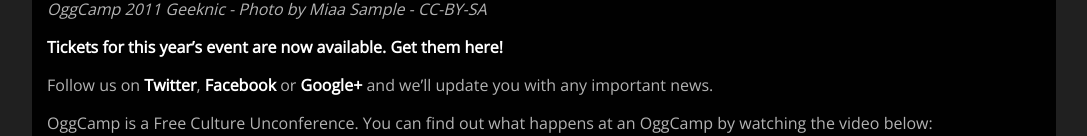
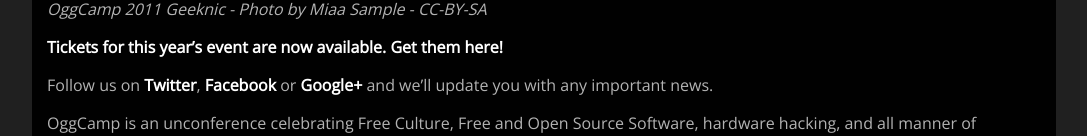
Before and after one commit to thearduinoguy/oggcamp.github.io, a Jekyll site: the page built from index.md, in a window 1280 px wide. Shown: the part 891-1027 px from the top of the page, without its empty margins (96-1183 px from the left). Built offline with Jekyll 4.4.1, drawn with Linux system fonts in a browser that asks for light colours; some of the changed text lies outside the part shown.

Commit message:
Amended "free culture" usage.

```diff
--- a/index.md
+++ b/index.md
@@ -13,6 +13,6 @@ title: OggCamp 17
 Follow us on [Twitter](https://twitter.com/OggCamp),
 [Facebook](https://www.facebook.com/OggCamp) or [Google+](https://plus.google.com/114120215314425775951) and we'll update you with any important news.
 
-OggCamp is a Free Culture Unconference. You can find out what happens at an OggCamp by watching the video below:
+OggCamp is an unconference celebrating Free Culture, Free and Open Source Software, hardware hacking, and all manner of collaborative cultural activites. You can find out what happens at an OggCamp by watching the video below:
 
 <iframe src="https://www.youtube.com/embed/K15PIGuiLKw" width="853" height="480" frameborder="0" allowfullscreen="allowfullscreen"></iframe>
```
